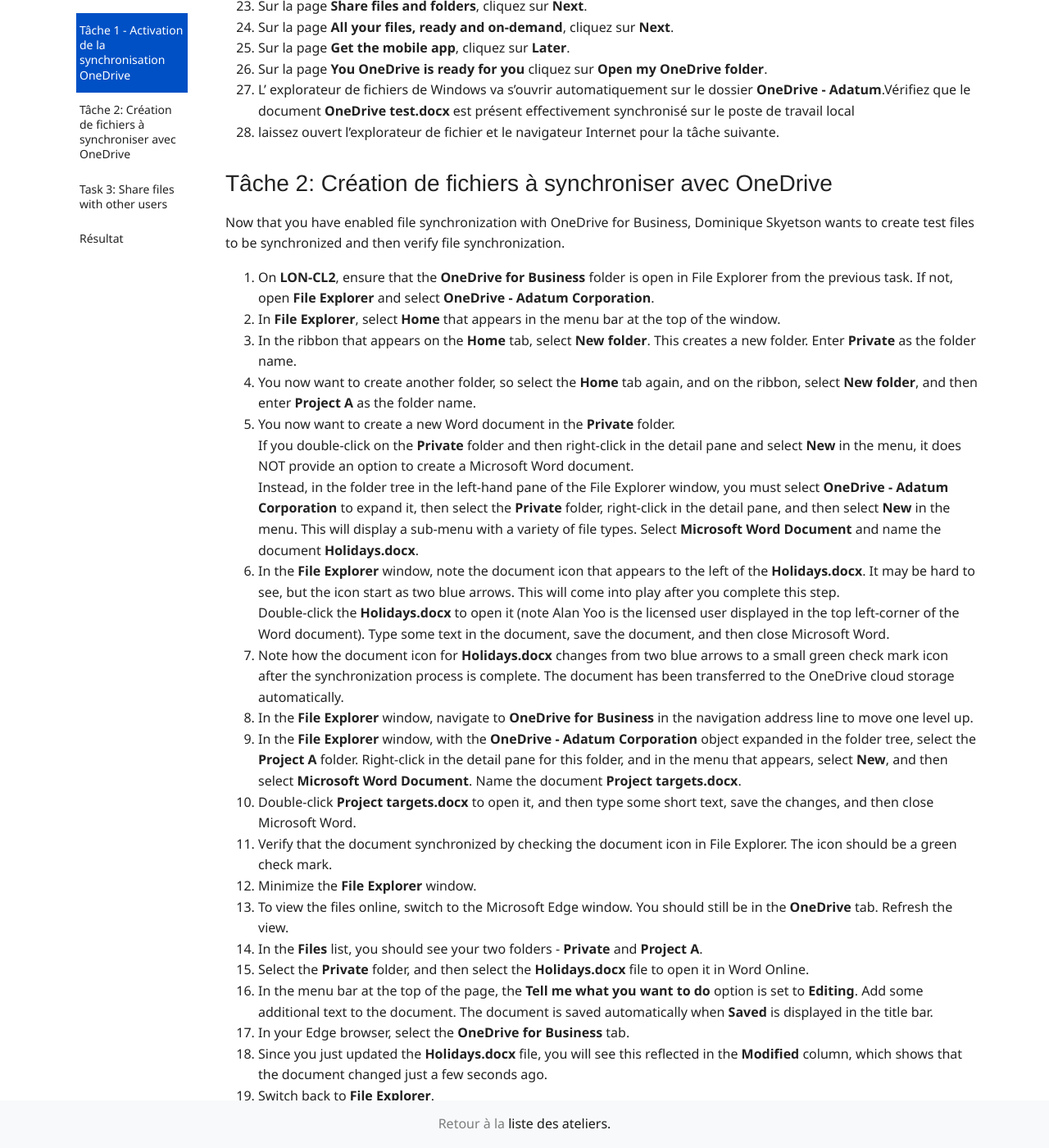
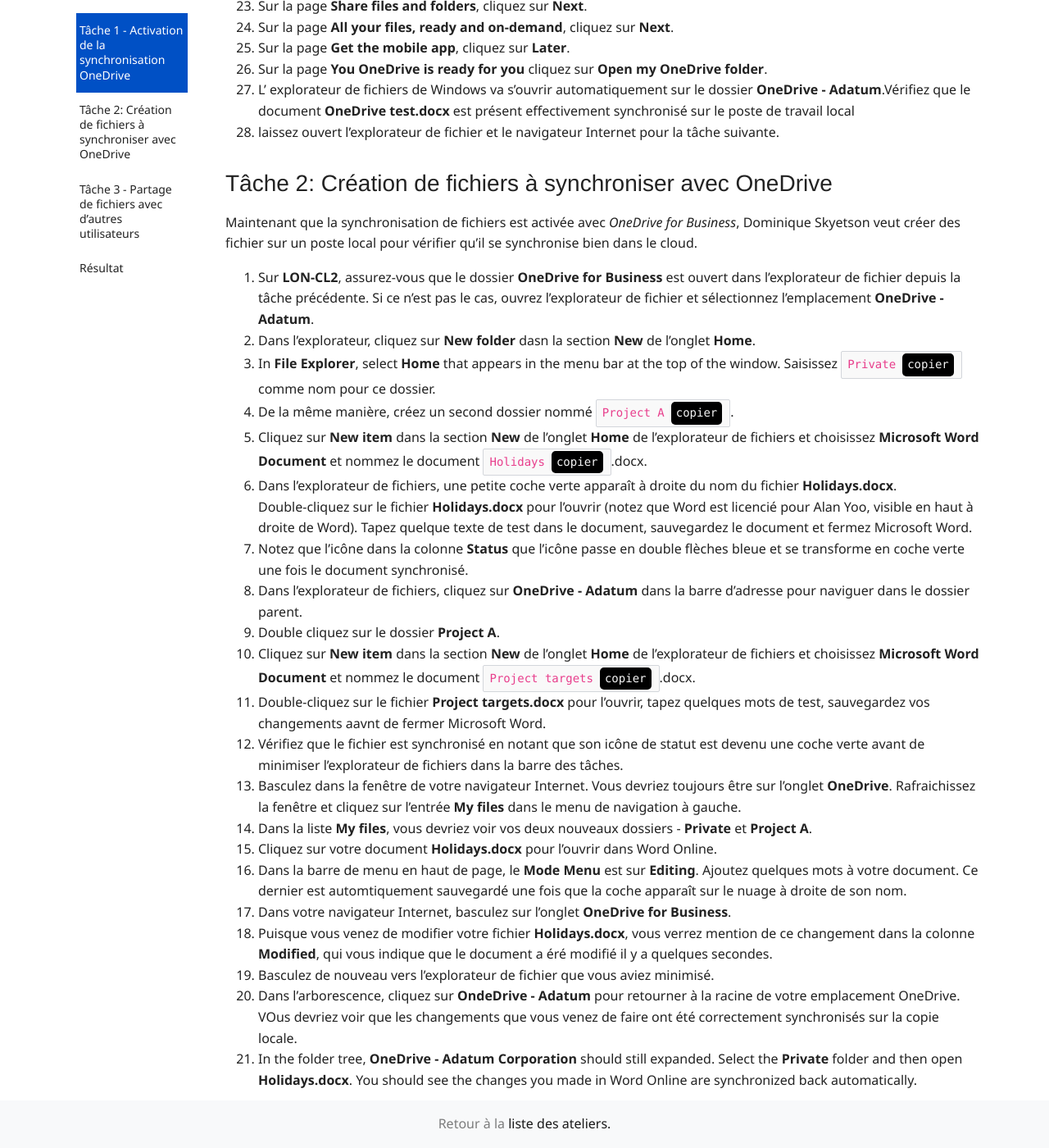
Before and after one commit to renaudwangler/ib-labs, a Jekyll site: the page built from msms030fr/lab9e2.md, in a window 1280 px wide and 1400 px high, scrolled down 1698 px. Shown: the whole window at 82% size. Built offline with Jekyll 4.4.1, drawn with Linux system fonts in a browser that asks for light colours; nearby versions of some CDN libraries; comment, search, counter and statistics services are not loaded; some of the changed text lies outside the part shown.

Commit message:
msms030frl9e2t2

````diff
--- a/msms030fr/lab9e2.md
+++ b/msms030fr/lab9e2.md
@@ -50,37 +50,33 @@ A la fin de cet exercice, vous aurez une meilleure connaissance de :
 1. laissez ouvert l'explorateur de fichier et le navigateur Internet pour la tâche suivante.
 
 ## Tâche 2: Création de fichiers à synchroniser avec OneDrive
-Now that you have enabled file synchronization with OneDrive for Business, Dominique Skyetson wants to create test files to be synchronized and then verify file synchronization.
-1. On **LON-CL2**, ensure that the **OneDrive for Business** folder is open in File Explorer from the previous task. If not, open **File Explorer** and select **OneDrive - Adatum Corporation**.
-1. In **File Explorer**, select **Home** that appears in the menu bar at the top of the window.
-1. In the ribbon that appears on the **Home** tab, select **New folder**. This creates a new folder. Enter **Private** as the folder name.
-1. You now want to create another folder, so select the **Home** tab again, and on the ribbon, select **New folder**, and then enter **Project A** as the folder name.
-1. You now want to create a new Word document in the **Private** folder.
-	If you double-click on the **Private** folder and then right-click in the detail pane and select **New** in the menu, it does NOT provide an option to create a Microsoft Word document.
-	Instead, in the folder tree in the left-hand pane of the File Explorer window, you must select **OneDrive - Adatum Corporation** to expand it, then select the **Private** folder, right-click in the detail pane, and then select **New** in the menu. This will display a sub-menu with a variety of file types. Select **Microsoft Word Document** and name the document **Holidays.docx**.
-1. In the **File Explorer** window, note the document icon that appears to the left of the **Holidays.docx**. It may be hard to see, but the icon start as two blue arrows. This will come into play after you complete this step.
-	Double-click the **Holidays.docx** to open it (note Alan Yoo is the licensed user displayed in the top left-corner of the Word document). Type some text in the document, save the document, and then close Microsoft Word.
-1. Note how the document icon for **Holidays.docx** changes from two blue arrows to a small green check mark icon after the synchronization process is complete. The document has been transferred to the OneDrive cloud storage automatically.
-1. In the **File Explorer** window, navigate to **OneDrive for Business** in the navigation address line to move one level up.
-1. In the **File Explorer** window, with the **OneDrive - Adatum Corporation** object expanded in the folder tree, select the **Project A** folder. Right-click in the detail pane for this folder, and in the menu that appears, select **New**, and then select **Microsoft Word Document**. Name the document **Project targets.docx**.
-1. Double-click **Project targets.docx** to open it, and then type some short text, save the changes, and then close Microsoft Word.
-1. Verify that the document synchronized by checking the document icon in File Explorer. The icon should be a green check mark.
-1. Minimize the **File Explorer** window.
-1. To view the files online, switch to the Microsoft Edge window. You should still be in the **OneDrive** tab. Refresh the view.
-1. In the **Files** list, you should see your two folders - **Private** and **Project A**.
-1. Select the **Private** folder, and then select the **Holidays.docx** file to open it in Word Online.
-1. In the menu bar at the top of the page, the **Tell me what you want to do** option is set to **Editing**. Add some additional text to the document. The document is saved automatically when **Saved** is displayed in the title bar.
-1. In your Edge browser, select the **OneDrive for Business** tab.
-1. Since you just updated the **Holidays.docx** file, you will see this reflected in the **Modified** column, which shows that the document changed just a few seconds ago.
-1. Switch back to **File Explorer**.
+Maintenant que la synchronisation de fichiers est activée avec *OneDrive for Business*, Dominique Skyetson veut créer des fichier sur un poste local pour vérifier qu'il se synchronise bien dans le cloud.
+1. Sur **LON-CL2**, assurez-vous que le dossier **OneDrive for Business** est ouvert dans l'explorateur de fichier depuis la tâche précédente. Si ce n'est pas le cas, ouvrez l'explorateur de fichier et sélectionnez l'emplacement **OneDrive - Adatum**.
+1. Dans l'explorateur, cliquez sur **New folder** dasn la section **New** de l'onglet **Home**.
+1. In **File Explorer**, select **Home** that appears in the menu bar at the top of the window. Saisissez ```Private``` comme nom pour ce dossier.
+1. De la même manière, créez un second dossier nommé ```Project A```.
+1. Cliquez sur **New item** dans la section **New** de l'onglet **Home** de l'explorateur de fichiers et choisissez **Microsoft Word Document** et nommez le document ```Holidays```.docx.
+1. Dans l'explorateur de fichiers, une petite coche verte apparaît à droite du nom du fichier **Holidays.docx**.
+	Double-cliquez sur le fichier **Holidays.docx** pour l'ouvrir (notez que Word est licencié pour Alan Yoo, visible en haut à droite de Word). Tapez quelque texte de test dans le document, sauvegardez le document et fermez Microsoft Word.
+1. Notez que l'icône dans la colonne **Status** que l'icône passe en double flèches bleue et se transforme en coche verte une fois le document synchronisé.
+1. Dans l'explorateur de fichiers, cliquez sur **OneDrive - Adatum** dans la barre d'adresse pour naviguer dans le dossier parent.
+1. Double cliquez sur le dossier **Project A**.
+1. Cliquez sur **New item** dans la section **New** de l'onglet **Home** de l'explorateur de fichiers et choisissez **Microsoft Word Document** et nommez le document ```Project targets```.docx.
+1. Double-cliquez sur le fichier **Project targets.docx** pour l'ouvrir, tapez quelques mots de test, sauvegardez vos changements aavnt de fermer Microsoft Word.
+1. Vérifiez que le fichier est synchronisé en notant que son icône de statut est devenu une coche verte avant de minimiser l'explorateur de fichiers dans la barre des tâches.
+1. Basculez dans la fenêtre de votre navigateur Internet. Vous devriez toujours être sur l'onglet **OneDrive**. Rafraichissez la fenêtre et cliquez sur l'entrée **My files** dans le menu de navigation à gauche.
+1. Dans la liste **My files**, vous devriez voir vos deux nouveaux dossiers - **Private** et **Project A**.
+1. Cliquez sur votre document **Holidays.docx** pour l'ouvrir dans Word Online.
+1. Dans la barre de menu en haut de page, le **Mode Menu** est sur **Editing**. Ajoutez quelques mots à votre document. Ce dernier est automtiquement sauvegardé une fois que la coche apparaît sur le nuage à droite de son nom.
+1. Dans votre navigateur Internet, basculez sur l'onglet **OneDrive for Business**.
+1. Puisque vous venez de modifier votre fichier **Holidays.docx**, vous verrez mention de ce changement dans la colonne **Modified**, qui vous indique que le document a éré modifié il y a quelques secondes.
+1. Basculez de nouveau vers l'explorateur de fichier que vous aviez minimisé.
+1. Dans l'arborescence, cliquez sur **OndeDrive - Adatum** pour retourner à la racine de votre emplacement OneDrive. VOus devriez voir que les changements que vous venez de faire ont été correctement synchronisés sur la copie locale.
 1. In the folder tree, **OneDrive - Adatum Corporation** should still expanded. Select the **Private** folder and then open **Holidays.docx**. You should see the changes you made in Word Online are synchronized back automatically.
-1. Leave File Explorer open as well as your Edge browser and proceed to the next task.
 
-## Task 3: Share files with other users
-1. On **LON-CL2**, ensure that the **OneDrive for Business** folder is open in File Explorer from the previous task. If not, open **File Explorer** and select **OneDrive - Adatum Corporation** to expand it so that you can see the **Private** and **Project A** folders.
-1. In **File Explorer**, in the folder tree under **OneDrive - Adatum Corporation**, right-click the **Project A** folder and select **View online**.
-1. Microsoft Edge opens (if you receive a dialog box asking which app to use to open this folder, select Microsoft Edge). If you are prompted to sign in, then sign in as Alan Yoo (**alan@xxx.onmicrosoft.com** (where xxx is your tenant ID)) and a password of **ibForm@tion**.
-1. In your Edge browser, a tab should open with Alan Yoo's **OneDrive for Business** account. The tab should be displaying Alan's **My Files**, and specifically the **Project A** folder.
+## Tâche 3 - Partage de fichiers avec d'autres utilisateurs
+1. Dans l'explorateyr de fichier, faites un clic-droit sur le dossier *Project A** et sélectionnez **View online**.
+1. Votre navigateur Internet devrait s'ouvrir dur le **OneDrive for Business** de Alan, avec l'arborescence ouverte sur **My files > Project A**.
 	Hover your mouse to the left of the **Project Targets.docx** field and select the circle so that it displays a check mark. With the file selected, select **Share** that appears in the menu bar at the top of the page and select **Email link**.
 1. In the **Send link** window that appears, enter the following information:
 	- Enter your global adminsitrator name in the **To: Name, group or email** field. This will return a list of users. Select your global administrator.
````
